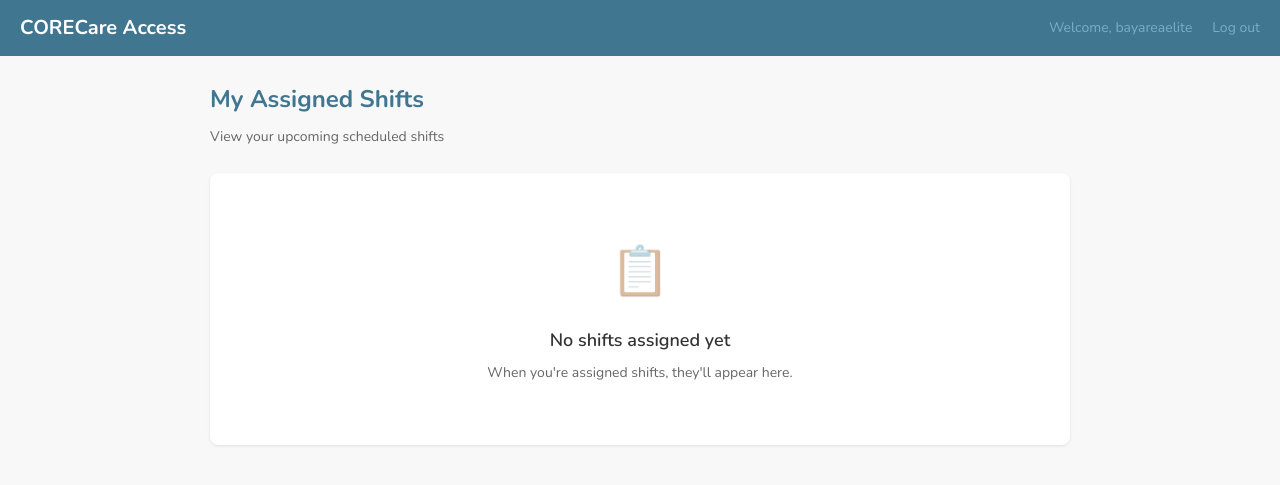
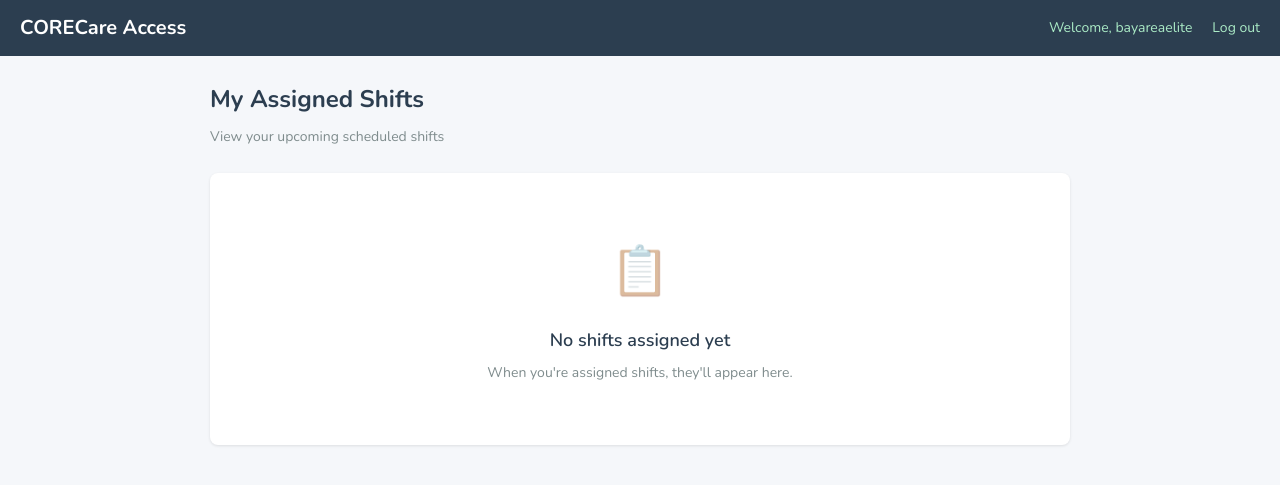
Before and after one commit to hcunanan79/COREcare-access, a Django app: page /portal/dashboard/ in a window 1280 px wide. Shown: the top 485 px of the page. Run offline with Django 5.2, Linux system fonts and the light colour scheme; a user stored in the database is signed in; data comes from the database, SQL or seed files in the repository.

Commit message:
Refactor: Global Color Palette Alignment (Issue #20)
Updated app-wide styles to align with Hazel's new design request. Changed primary usage to Emerald Green (#2ecc71) and headers to Brand Navy (#2c3e50). Refactored hardcoded inline styles in templates.

```diff
--- a/static/css/portal.css
+++ b/static/css/portal.css
@@ -3,16 +3,26 @@
  */
 
 :root {
-  --primary-dark: #417690;
-  --primary-light: #79aec8;
-  --secondary: #447e9b;
-  --bg: #f8f8f8;
-  --text: #333;
-  --text-light: #666;
-  --card: #fff;
-  --border: #ccc;
-  --success: #44ac44;
-  --warning: #efb829;
+  --primary-dark: #2ecc71;
+  /* Emerald Green - Primary Action */
+  --primary-light: #abebc6;
+  /* Light Green - Accents */
+  --secondary: #27ae60;
+  /* Dark Green - Hover/Active */
+  --brand-navy: #2c3e50;
+  /* Dark Slate - Headers/Text */
+  --bg: #f5f7fa;
+  /* App Background */
+  --text: #2c3e50;
+  /* Main Text */
+  --text-light: #7f8c8d;
+  /* Secondary Text */
+  --card: #ffffff;
+  /* Surface */
+  --border: #bdc3c7;
+  --success: #2ecc71;
+  --warning: #f1c40f;
+  --danger: #e74c3c;
 }
 
 * {
@@ -30,7 +40,7 @@ body {
 
 /* Header */
 .header {
-  background: var(--primary-dark);
+  background: var(--brand-navy);
   color: #fff;
   padding: 12px 20px;
   display: flex;
@@ -74,7 +84,7 @@ body {
 }
 
 .page-title {
-  color: var(--primary-dark);
+  color: var(--brand-navy);
   font-size: 24px;
   font-weight: 700;
   margin-bottom: 8px;
@@ -105,7 +115,7 @@ body {
 .card-title {
   font-size: 18px;
   font-weight: 600;
-  color: var(--primary-dark);
+  color: var(--brand-navy);
 }
 
 .card-badge {
@@ -192,8 +202,8 @@ body {
 }
 
 .btn-secondary {
-  background: var(--primary-light);
-  color: #fff;
+  background: #ecf0f1;
+  color: var(--brand-navy);
 }
 
 .btn-secondary:hover {
--- a/templates/base.html
+++ b/templates/base.html
@@ -11,7 +11,7 @@
 
 	<!-- Issue #16: PWA Manifest and Service Worker -->
 	<link rel="manifest" href="{% static 'manifest.json' %}">
-	<meta name="theme-color" content="#417690">
+	<meta name="theme-color" content="#2c3e50">
 	<script>
 		if ('serviceWorker' in navigator) {
 			window.addEventListener('load', () => {
@@ -32,7 +32,7 @@
 	<!-- Simple Mobile Header -->
 	<div style="margin-bottom: 20px; text-align: center;">
 		<img src="{% static 'portal/logo.png' %}" alt="CORECare Logo" width="80" style="margin-bottom: 10px;">
-		<h3 style="margin:0; color:#bdc3c7;">CORECare Access</h3>
+		<h3 style="margin:0; color:#2c3e50;">CORECare Access</h3>
 	</div>
 
 	{% block content %}{% endblock %}
```
Also changed, not shown: caregiver_portal/templates/caregiver/clock_out.html (+9 -9 lines), templates/caregiver_portal/employee_dashboard.html (+8 -8 lines).
